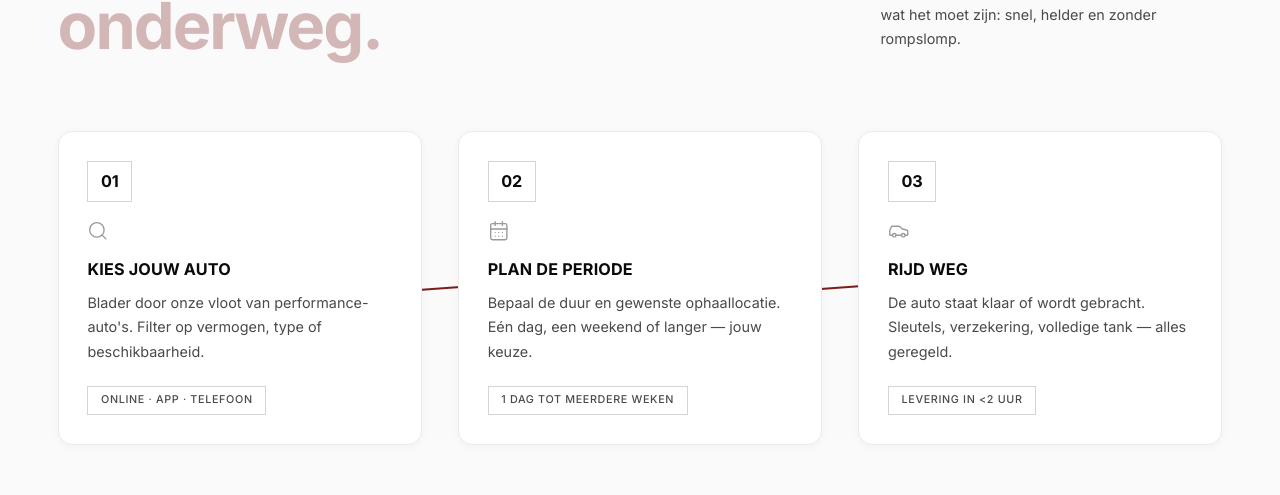
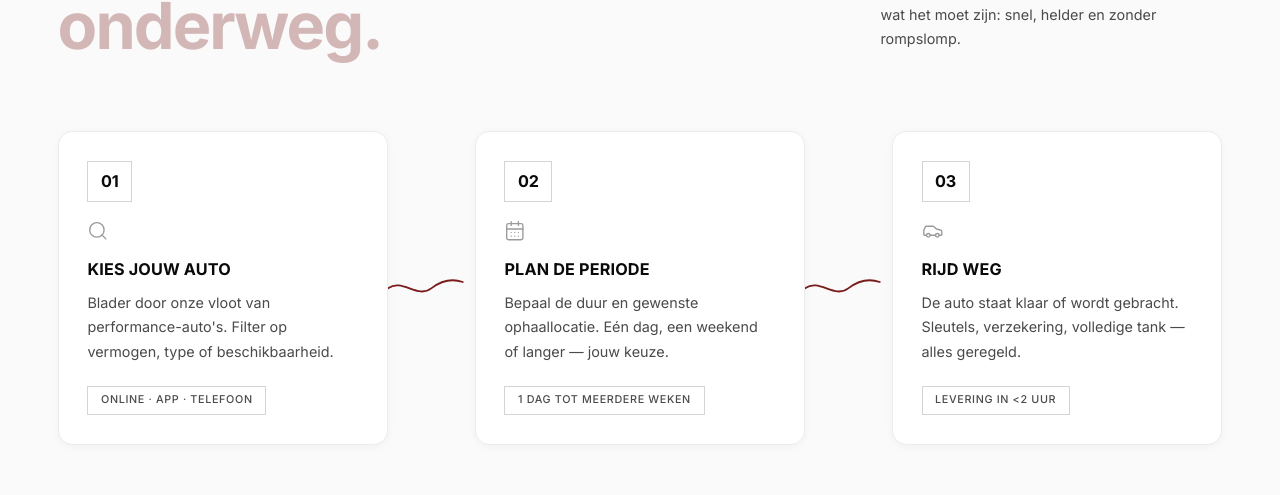
Before and after one commit to AdamSaber-mr/rapid_cars, a React (Vite) app: page /#/ in a window 1280 px wide. Shown: the part 3030-3525 px from the top of the page. Built offline with nearby package versions, Linux system fonts and the light colour scheme.

Commit message:
revert: restore edge-to-edge wavy line connectors for werkwijze

```diff
--- a/src/app/components/HowItWorks.tsx
+++ b/src/app/components/HowItWorks.tsx
@@ -1,3 +1,4 @@
+import { Fragment } from 'react';
 import { motion } from 'motion/react';
 import { Search, CalendarDays, Car } from 'lucide-react';
 import { Link } from 'react-router';
@@ -49,10 +50,59 @@ const stepCard = {
   },
 };
 
+const connectorWrap = {
+  hidden: { opacity: 0 },
+  show: { opacity: 1 },
+};
+
 const connectorLine = {
   hidden: { pathLength: 0, opacity: 0 },
-  show: { pathLength: 1, opacity: 1, transition: { duration: 1.2, ease: EASE, delay: 0.2 } },
+  show: { pathLength: 1, opacity: 1, transition: { duration: 0.7, ease: EASE } },
 };
+
+// Clean wavy line that bridges two steps edge to edge — horizontal between
+// columns on desktop, vertical between stacked cards on mobile.
+function StepConnector() {
+  return (
+    <>
+      {/* Desktop: horizontal wave spanning the full gap */}
+      <svg
+        viewBox="0 0 80 32"
+        fill="none"
+        preserveAspectRatio="none"
+        className="hidden h-8 w-full text-[#7A1C1C] sm:block"
+        aria-hidden
+      >
+        <motion.path
+          d="M0 16 C 13 4 27 28 40 16 S 67 4 80 16"
+          stroke="currentColor"
+          strokeWidth={2}
+          strokeLinecap="round"
+          vectorEffect="non-scaling-stroke"
+          variants={connectorLine}
+        />
+      </svg>
+
+      {/* Mobile: vertical wave bridging the stacked cards */}
+      <svg
+        viewBox="0 0 24 48"
+        fill="none"
+        preserveAspectRatio="none"
+        className="block h-12 w-6 text-[#7A1C1C] sm:hidden"
+        aria-hidden
+      >
+        <motion.path
+          d="M12 0 C 4 12 20 20 12 28 S 4 40 12 48"
+          stroke="currentColor"
+          strokeWidth={2}
+          strokeLinecap="round"
+          vectorEffect="non-scaling-stroke"
+          variants={connectorLine}
+        />
+      </svg>
+    </>
+  );
+}
 
 export function HowItWorks() {
   return (
@@ -105,57 +155,21 @@ export function HowItWorks() {
           </div>
         </div>
 
-        {/* Steps - clean cards linked by a continuous flowing line */}
+        {/* Steps - clean cards linked by a flowing arrow */}
         <motion.div
           variants={stepsContainer}
           initial="hidden"
           whileInView="show"
           viewport={{ once: true, amount: 0.2 }}
-          className="relative flex flex-col gap-8 sm:flex-row sm:items-stretch sm:gap-8 lg:gap-10"
+          className="flex flex-col sm:flex-row sm:items-stretch"
         >
-          {/* Desktop: one continuous wave behind the cards — only visible in the gaps */}
-          <svg
-            viewBox="0 0 1200 24"
-            fill="none"
-            preserveAspectRatio="none"
-            className="pointer-events-none absolute inset-x-0 top-1/2 hidden h-6 w-full -translate-y-1/2 text-[#7A1C1C] sm:block"
-            aria-hidden
-          >
-            <motion.path
-              d="M0 12 Q 50 7 100 12 T 200 12 T 300 12 T 400 12 T 500 12 T 600 12 T 700 12 T 800 12 T 900 12 T 1000 12 T 1100 12 T 1200 12"
-              stroke="currentColor"
-              strokeWidth={2}
-              strokeLinecap="round"
-              vectorEffect="non-scaling-stroke"
-              variants={connectorLine}
-            />
-          </svg>
-
-          {/* Mobile: one continuous vertical wave behind the stacked cards */}
-          <svg
-            viewBox="0 0 24 1200"
-            fill="none"
-            preserveAspectRatio="none"
-            className="pointer-events-none absolute inset-y-0 left-1/2 block h-full w-6 -translate-x-1/2 text-[#7A1C1C] sm:hidden"
-            aria-hidden
-          >
-            <motion.path
-              d="M12 0 Q 7 50 12 100 T 12 200 T 12 300 T 12 400 T 12 500 T 12 600 T 12 700 T 12 800 T 12 900 T 12 1000 T 12 1100 T 12 1200"
-              stroke="currentColor"
-              strokeWidth={2}
-              strokeLinecap="round"
-              vectorEffect="non-scaling-stroke"
-              variants={connectorLine}
-            />
-          </svg>
-
-          {steps.map((step) => {
+          {steps.map((step, index) => {
             const Icon = step.icon;
             return (
+              <Fragment key={step.number}>
                 <motion.div
-                  key={step.number}
                   variants={stepCard}
-                  className="relative z-10 flex flex-1 flex-col rounded-2xl border border-[#ECECEC] bg-white p-6 shadow-[0_2px_10px_rgba(0,0,0,0.04)] lg:p-8"
+                  className="flex flex-1 flex-col rounded-2xl border border-[#ECECEC] bg-white p-6 shadow-[0_2px_10px_rgba(0,0,0,0.04)] lg:p-8"
                 >
                   {/* Step number */}
                   <div className="mb-4 sm:mb-5">
@@ -198,6 +212,17 @@ export function HowItWorks() {
                     </span>
                   </div>
                 </motion.div>
+
+                {index < steps.length - 1 && (
+                  <motion.div
+                    variants={connectorWrap}
+                    className="flex shrink-0 items-center justify-center sm:w-16 lg:w-24"
+                    aria-hidden
+                  >
+                    <StepConnector />
+                  </motion.div>
+                )}
+              </Fragment>
             );
           })}
         </motion.div>
```
